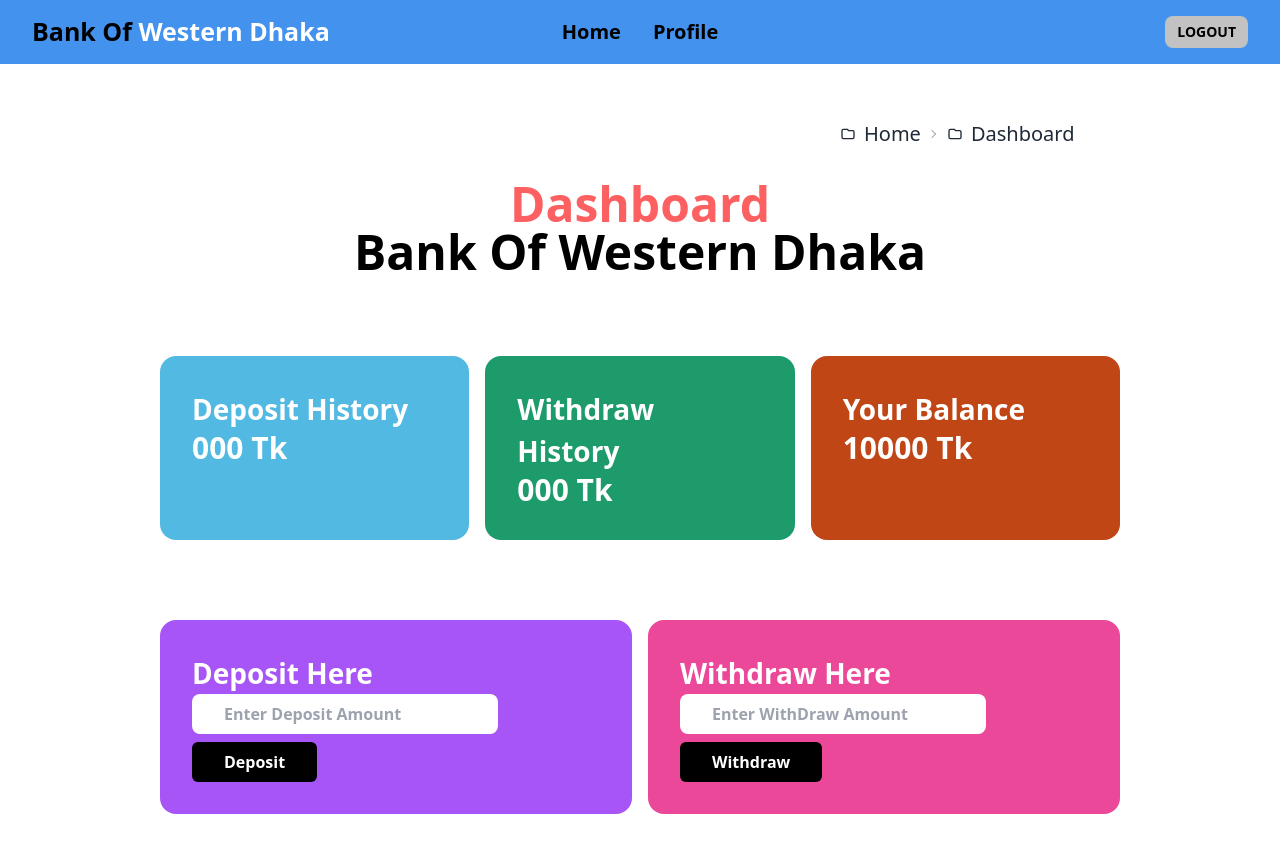
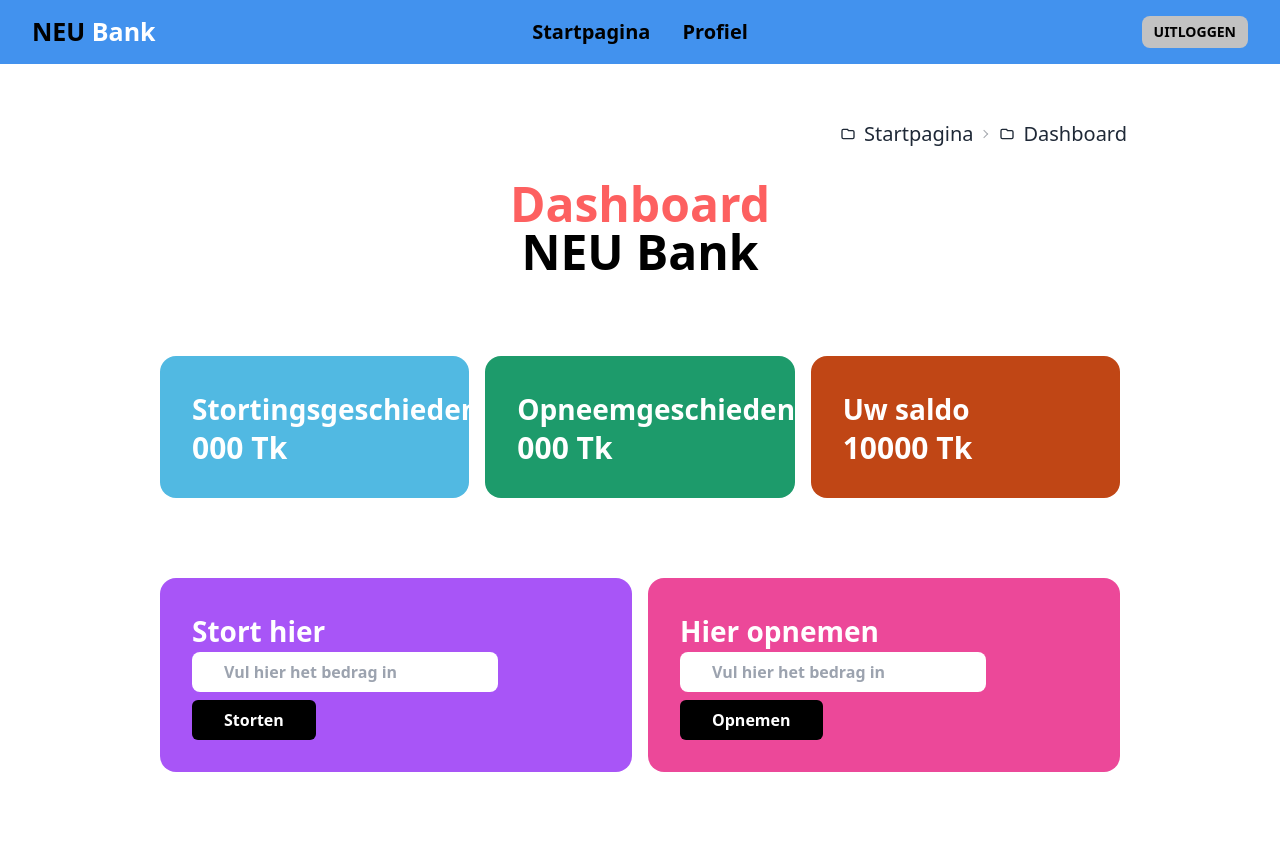
Before and after one commit to JeffreyMik/bankweb, a plain HTML site: page dashboard.html in a window 1280 px wide. Drawn offline with nearby package versions, Linux system fonts and the light colour scheme.

Commit message:
Update dashboard.html

```diff
--- a/dashboard.html
+++ b/dashboard.html
@@ -4,7 +4,7 @@
     <meta charset="UTF-8" />
     <meta name="viewport" content="width=device-width, initial-scale=1.0" />
     <link rel="icon" type="image/x-icon" href="images/bankwest-logo.png">
-    <title>Dashboard-Bank Of Western Dhaka</title>
+    <title>Dashboard - NEU Bank</title>
     <link
       href="https://cdn.jsdelivr.net/npm/daisyui@3.3.1/dist/full.css"
       rel="stylesheet"
@@ -21,20 +21,20 @@
                 <svg xmlns="http://www.w3.org/2000/svg" class="h-5 w-5" fill="none" viewBox="0 0 24 24" stroke="currentColor"><path stroke-linecap="round" stroke-linejoin="round" stroke-width="2" d="M4 6h16M4 12h8m-8 6h16" /></svg>
               </label>
               <ul tabindex="0" class="menu menu-sm dropdown-content mt-3 z-[1] p-2 shadow bg-base-100 rounded-box w-52">
-                <li><a href="index.html" class="font-bold text-black text-xl">Home</a></li>
-                <li><a href="profile.html" class="font-bold text-black text-xl">Profile</a></li>
+                <li><a href="index.html" class="font-bold text-black text-xl">Startpagina</a></li>
+                <li><a href="profile.html" class="font-bold text-black text-xl">Profiel</a></li>
               </ul>
             </div>
-            <a class="font-bold text-black text-[25px] py-0 ">Bank Of <span class="text-white"> Western Dhaka</span></a>
+            <a class="font-bold text-black text-[25px] py-0 ">NEU <span class="text-white"> Bank</span></a>
           </div>
           <div class="navbar-center hidden lg:flex py-0 ">
             <ul class="menu menu-horizontal ">
-              <li><a href="index.html" class="font-bold text-black text-xl">Home</a></li>
-              <li><a href="profile.html" class="font-bold text-black text-xl">Profile</a></li>
+              <li><a href="index.html" class="font-bold text-black text-xl">Startpagina</a></li>
+              <li><a href="profile.html" class="font-bold text-black text-xl">Profiel</a></li>
             </ul>
           </div>
           <div class="navbar-end py-0 ">
-              <a href="index.html" class="btn btn-sm border-none bg-[#c2c2c2] text-black hover:bg-[#dfd04a]">Logout</a>
+              <a href="index.html" class="btn btn-sm border-none bg-[#c2c2c2] text-black hover:bg-[#dfd04a]">Uitloggen</a>
           </div>
         </div>
   </nav>
@@ -43,7 +43,7 @@
       <li>
         <a>
           <svg xmlns="http://www.w3.org/2000/svg" fill="none" viewBox="0 0 24 24" class="w-4 h-4 mr-2 stroke-current"><path stroke-linecap="round" stroke-linejoin="round" stroke-width="2" d="M3 7v10a2 2 0 002 2h14a2 2 0 002-2V9a2 2 0 00-2-2h-6l-2-2H5a2 2 0 00-2 2z"></path></svg>
-          Home
+          Startpagina
         </a>
       </li>
       <li>
@@ -56,21 +56,21 @@
   </div>
     <h1 class="text-5xl font-bold text-center mt-6 text-[#fd6060]">
       Dashboard <br />
-      <span class="text-[#000000]">Bank Of Western Dhaka </span>
+      <span class="text-[#000000]">NEU Bank </span>
     </h1>
 
     <section class="mt-20">
       <div class="grid grid-cols-1 lg:grid-cols-3 gap-4 w-9/12 mx-auto">
         <div class="bg-[#51b9e2] p-8 text-white rounded-2xl">
-          <h1 class="text-[28px] font-bold">Deposit History</h1>
+          <h1 class="text-[28px] font-bold">Stortingsgeschiedenis</h1>
           <h2  class="text-3xl font-semibold"><span id="deposit-total">000</span> Tk</h2>
         </div>
         <div class="bg-[#1d9b6b] p-8 text-white rounded-2xl">
-          <h1 class="text-[28px] font-bold">Withdraw History</h1>
+          <h1 class="text-[28px] font-bold">Opneemgeschiedenis</h1>
           <h2 class="text-3xl font-semibold"><Span id="withdraw-total">000</Span> Tk</h2>
         </div>
         <div class="bg-[#c04615] p-8 text-white rounded-2xl">
-          <h1 class="text-[28px] font-bold">Your Balance</h1>
+          <h1 class="text-[28px] font-bold">Uw saldo</h1>
           <h2 class="text-3xl font-semibold"><span id="balance-total">10000</span> Tk</h2>
         </div>
       </div>
@@ -79,36 +79,36 @@
     <section class="mt-20 mb-20">
       <div class="grid grid-cols-1 lg:grid-cols-2 gap-4 w-9/12 mx-auto">
         <div class="bg-purple-500 p-8 text-white rounded-2xl">
-          <h1 class="text-[28px] font-bold">Deposit Here</h1>
+          <h1 class="text-[28px] font-bold">Stort hier</h1>
           <input
             class="w-9/12 block mb-2 text-black font-semibold rounded-lg px-8 py-2"
             type="number"
             name=""
             id="deposit-field"
-            placeholder="Enter Deposit Amount " />
+            placeholder="Vul hier het bedrag in " />
           <button
             id="btn-deposit"
             class="bg-black font-semibold px-8 py-2 text-white rounded-md hover:bg-white hover:text-black"
           >
-            Deposit
+            Storten
           </button>
         </div>
 
         <div class="bg-pink-500 p-8 text-white rounded-2xl">
-          <h1 class="text-[28px] font-bold">Withdraw Here</h1>
+          <h1 class="text-[28px] font-bold">Hier opnemen</h1>
           <input
             class="w-9/12 block mb-2 rounded-lg text-black font-semibold px-8 py-2"
             type="number"
             name=""
             id="withdraw-field"
-            placeholder="Enter WithDraw Amount "
+            placeholder="Vul hier het bedrag in "
           />
 
           <button
             id="btn-withdraw"
             class="bg-black font-semibold px-8 py-2 text-white rounded-md hover:bg-white hover:text-black"
           >
-            Withdraw
+            Opnemen
           </button>
         </div>
       </div>
```
